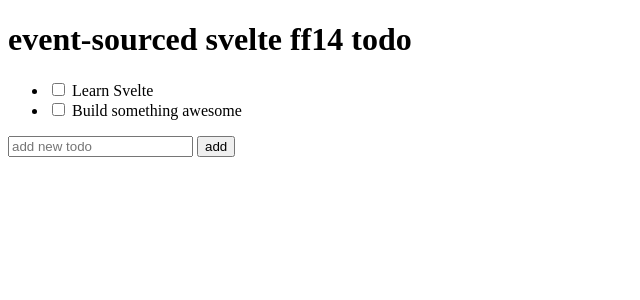
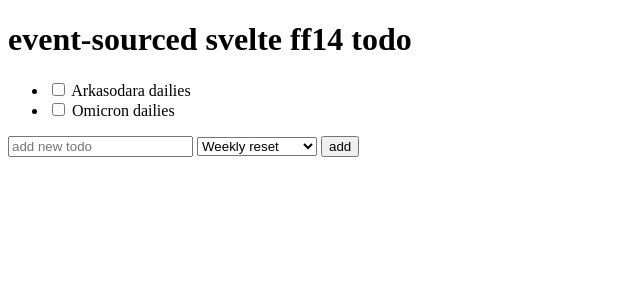
Before and after one commit to nyctef/ess-ff14-todo, a SvelteKit app: page / in a window 1280 px wide. Shown: the top 300 px of the page, without its empty margins (0-640 px from the left). Built offline with nearby package versions, Linux system fonts and the light colour scheme.

Commit message:
start sketching out concept of resets for TODOs

```diff
--- a/src/routes/+page.server.ts
+++ b/src/routes/+page.server.ts
@@ -3,23 +3,36 @@
 // https://kit.svelte.dev/docs/state-management#avoid-shared-state-on-the-server
 // explains why this is a bad idea, but we're just playing around for now:
 
-type Todo = { text: string; lastDone: Date | undefined };
+type Reset = { name: string; interval: 'daily' | 'weekly'; hourOffset: number };
+
+const resets = [
+  { name: 'Weekly reset', interval: 'weekly', hourOffset: 24 + 8 },
+  { name: 'Duty reset', interval: 'daily', hourOffset: 15 },
+  { name: 'GC Supply reset', interval: 'daily', hourOffset: 20 }
+] as const;
+
+type Todo = { text: string; lastDone: Date | undefined; reset: Reset };
 
 const todos_data: Todo[] = [
-  { text: 'Learn Svelte', lastDone: undefined },
-  { text: 'Build something awesome', lastDone: undefined }
+  { text: 'Arkasodara dailies', lastDone: undefined, reset: resets[1] },
+  { text: 'Omicron dailies', lastDone: undefined, reset: resets[1] }
 ];
 let todos = todos_data;
 
 export const load: PageServerLoad = () => {
-  return { todos: todos };
+  return { todos, resets };
 };
 
 export const actions = {
   new_todo: async ({ request }) => {
     const data = await request.formData();
+    // TODO: basic validation
+    const text = data.get('new_name')!.toString();
+    const reset_name = data.get('reset')!.toString();
+    const reset = resets.find((r) => r.name == reset_name)!;
+    // TODO: check for duplicate names
 
-    todos = [...todos, { text: data.get('new_name')!.toString(), lastDone: undefined }];
+    todos = [...todos, { text, lastDone: undefined, reset }];
   },
   todo_check: async ({ request }) => {
     const data = await request.formData();
--- a/src/routes/+page.svelte
+++ b/src/routes/+page.svelte
@@ -46,5 +46,10 @@
 
 <form method="POST" use:enhance>
   <input name="new_name" type="text" placeholder="add new todo" bind:this={new_todo_name} />
+  <select name="reset">
+    {#each data.resets as reset}
+      <option value={reset.name}>{reset.name}</option>
+    {/each}
+  </select>
   <button formaction="?/new_todo">add</button>
 </form>
```
